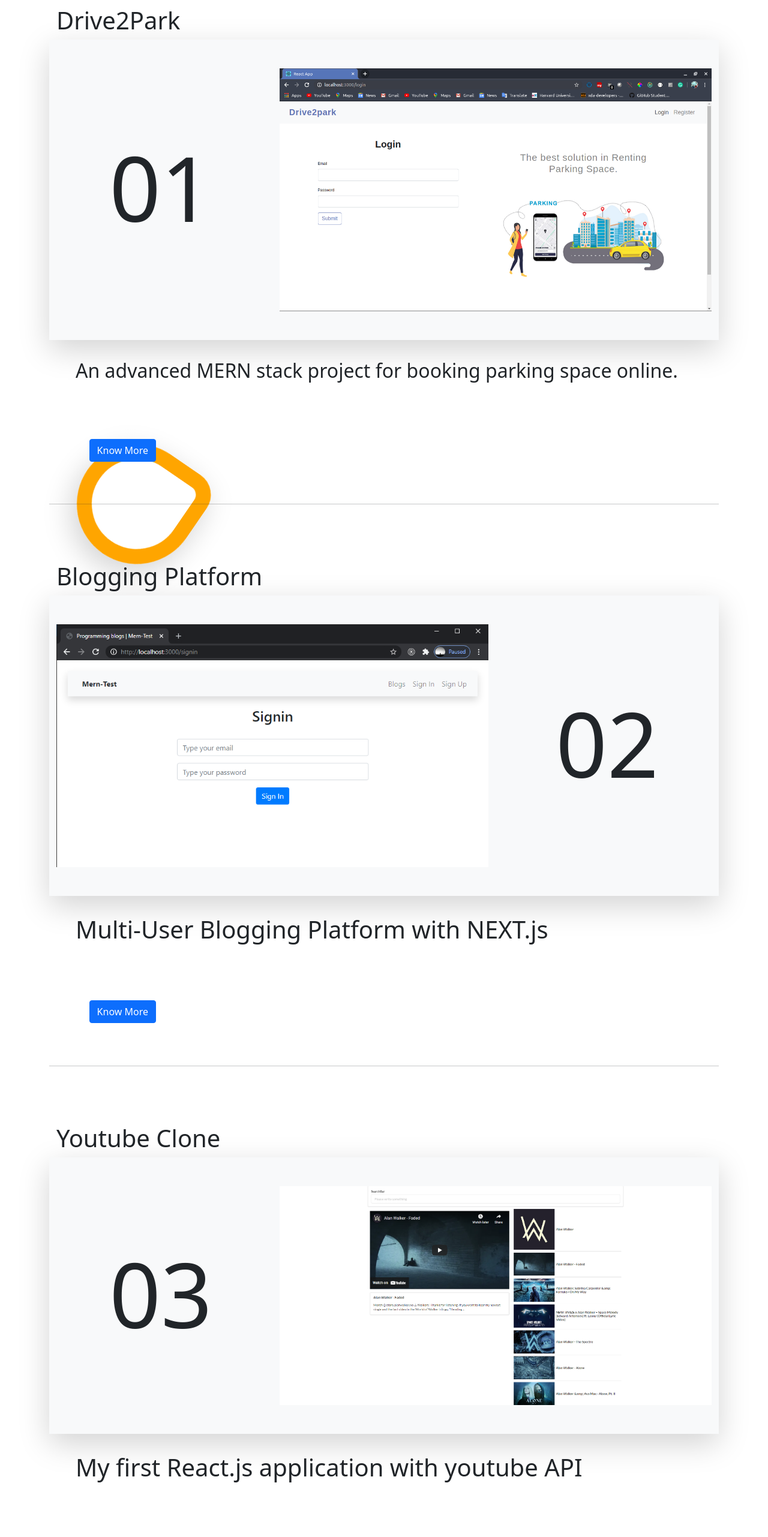
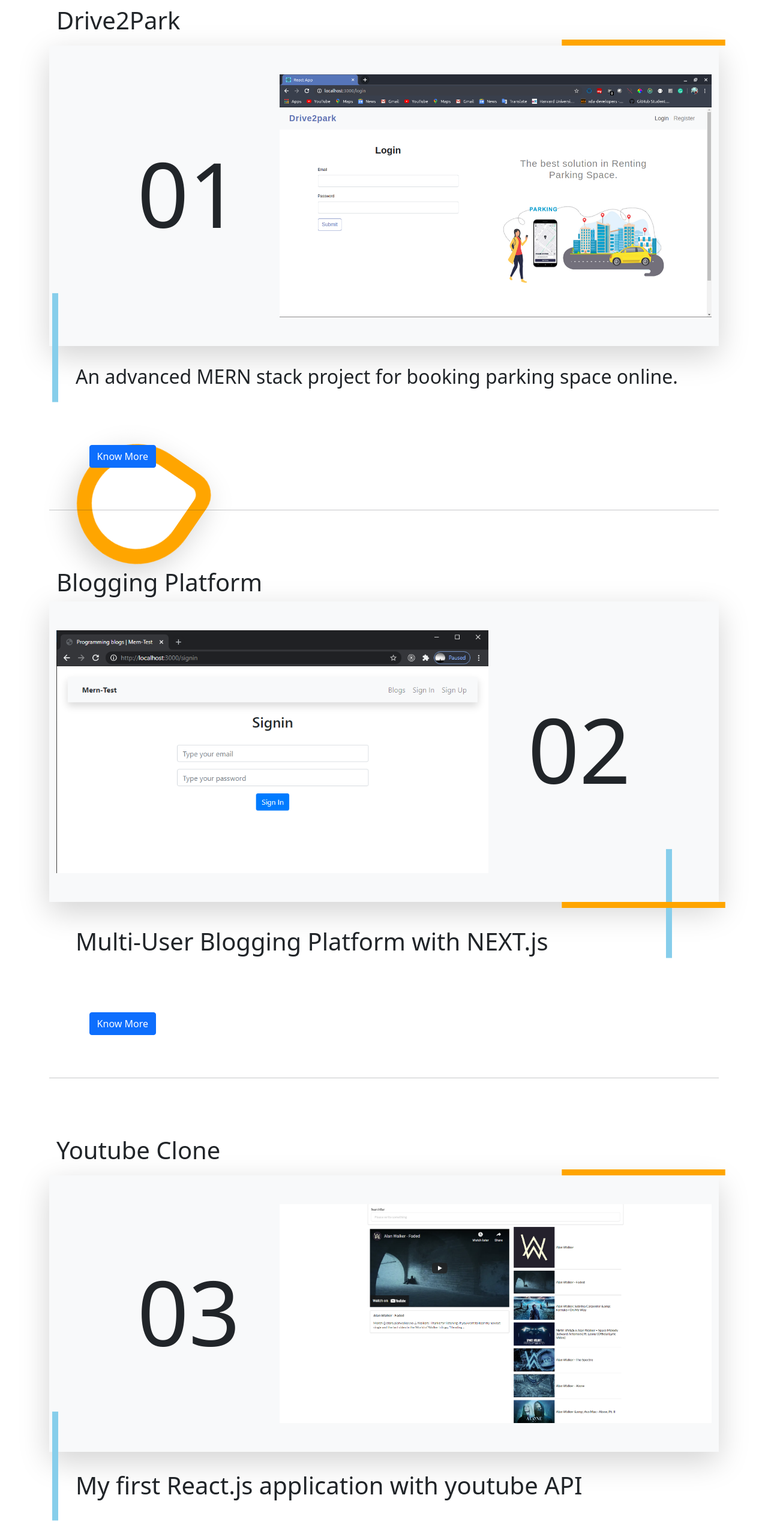
Before and after one commit to Mihir06121/Portfolio-v2, a React (Create React App) app: page / in a window 1280 px wide. Shown: the part 2170-4733 px from the top of the page at 60% size. Built offline with nearby package versions, Linux system fonts and the light colour scheme; the HTML template or start-up script is replaced by a standard one.

Commit message:
changes in Project section

```diff
--- a/src/components/pages/About.js
+++ b/src/components/pages/About.js
@@ -76,7 +76,7 @@ const About = () => {
                 </div>
             </div>
         </section><br/>
-           <div class="line"></div>
+           <div className="line"></div>
         </div>
     )
 }
--- a/src/components/pages/Home.css
+++ b/src/components/pages/Home.css
@@ -12,6 +12,10 @@
 
 .bottom-border{
 	border-bottom: 0.5rem solid #0d6efd;
+}
+
+.left-border{
+	border-right: 0.5rem solid #0d6efd;
 }
 
 /* .bg-image {
@@ -396,7 +400,6 @@
 	padding: 1px;
 	-webkit-animation: roll 3s infinite alternate ease-in-out;
 			animation: roll 3s infinite alternate ease-in-out;
-	/* transform: rotate(30deg) */
 	opacity: 5;
 	z-index: 10;
   }
@@ -418,3 +421,67 @@
 	  transform: rotateY(360deg) translateX(500px);
 	}
   }
+
+  .lineP1 {
+	position: relative;
+	background-color: orange;
+	left: 40%;
+	height: 10px;
+	width: 300px;
+	padding: 1px;
+	-webkit-animation: roll 5s infinite alternate ease-in-out;
+			animation: roll 5s infinite alternate ease-in-out;
+			animation-delay: 1s;
+	opacity: 5;
+	z-index: 10;
+  }
+
+  @-webkit-keyframes roll {
+	0% {
+	  transform: rotate(0);
+	}
+	100% {
+	  transform: rotate(360deg);
+	}
+  }
+
+  @keyframes roll {
+	0% {
+	  transform: rotateY(0) translateX(-500px);
+	}
+	100% {
+	  transform: rotateY(360deg) translateX(500px);
+	}
+  }
+
+.lineP2 {
+position: relative;
+background-color: skyblue;
+left: -10%;
+height: 200px;
+width: 10px;
+padding: 1px;
+-webkit-animation: roll1 5s infinite alternate ease-in-out;
+		animation: roll1 5s infinite alternate ease-in-out;
+		animation-delay: 1s;
+opacity: 5;
+z-index: 10;
+}
+
+@-webkit-keyframes roll1 {
+0% {
+	transform: rotate(0);
+}
+100% {
+	transform: rotate(360deg);
+}
+}
+
+@keyframes roll1 {
+0% {
+	transform: rotateX(0) translateY(00px);
+}
+100% {
+	transform: rotateX(360deg) translateY(300px);
+}
+}
--- a/src/components/pages/Home.js
+++ b/src/components/pages/Home.js
@@ -28,7 +28,7 @@ const Home = () => {
                 <div className="vert-move block6 shadow-lg" data-aos="zoom-in" data-aos-easing="ease-out-back"></div>
                 <div className="vert-move block shadow-lg" data-aos="zoom-in" data-aos-easing="ease-out-back"></div>
             </section>
-                <div class="line"></div>
+                <div className="line"></div>
             </div>
         </div>
     )
--- a/src/components/pages/Projects.js
+++ b/src/components/pages/Projects.js
@@ -30,7 +30,7 @@ const Projects = () => {
                 <hr className="bg-dark mb-5"/>
                 <CovidTracker />
             </div>
-                <div class="line"></div>
+                <div className="line"></div>
         </section>
     )
 }
--- a/src/components/pages/Projects_cards/BloggingPlatform.js
+++ b/src/components/pages/Projects_cards/BloggingPlatform.js
@@ -62,14 +62,18 @@ const BloggingPlatform = () => {
         <section className="pt-5">
             <div className="container" data-aos="flip-up">
                 <h1>Blogging Platform</h1>
-                <div className="conatiner project1 row d-flex shadow-lg bg-light align-items-center" id="project1" data-aos="flip-up" data-aos-delay="800">
-                    <div className="container col-md-4 mt-5 mb-5 order-md-last">
-                        <h1 align="center" style={{fontSize:"150px"}} data-aos="fade-left" data-aos-delay="1000">02</h1>
+                <div className="conatiner project1 row d-flex shadow-lg bg-light align-items-center"
+                 id="project1" data-aos="flip-up" data-aos-delay="800">
+                     <div className="col-md-1 order-md-last">
+                        <div className="lineP2" data-aos="fade-in" data-aos-delay="200"></div>
+                     </div>
+                    <div className="container col-md-3 mt-5 mb-5 order-md-3">
+                        <h1 align="center" style={{fontSize:"150px"}} data-aos="fade-left" data-aos-delay="">02</h1>
                     </div>
                     <div className="container col-md-8 mt-5 mb-5">
                         <UncontrolledCarousel items={project_1} style={{height:'100px'}} />
                     </div>
-                </div>
+                </div><div className="lineP1" data-aos="fade-in" data-aos-delay="200"></div>
                 <div className="p-3">
                     <Collapse isOpen={!isOpen} align="center">
                         <div>
--- a/src/components/pages/Projects_cards/Covid-19_tracker.js
+++ b/src/components/pages/Projects_cards/Covid-19_tracker.js
@@ -20,9 +20,13 @@ const Drive2Park = () => {
     return (
         <section className="pt-5">
             <div className="container">
-                <h1>Covid-19 Tracker</h1>
-                <div className="conatiner project1 row d-flex shadow-lg bg-light align-items-center" id="project1" data-aos="flip-up" data-aos-delay="800">
-                    <div className="container col-md-4 mt-5 mb-5">
+                <h1>Covid-19 Tracker</h1><div className="lineP1" data-aos="fade-in" data-aos-delay="200"></div>
+                <div className="conatiner project1 row d-flex shadow-lg bg-light align-items-center"
+                id="project1" data-aos="flip-up" data-aos-delay="800">
+                <div className="col-md-1 order-md-first">
+                   <div className="lineP2" data-aos="fade-in" data-aos-delay="200"></div>
+                </div>
+                    <div className="container col-md-3 mt-5 mb-5">
                         <h1 align="center" style={{fontSize:"150px"}} data-aos="fade-right" data-aos-delay="1000">05</h1>
                     </div>
                     <div className="container col-md-8 mt-5 mb-5">
--- a/src/components/pages/Projects_cards/DRMS.js
+++ b/src/components/pages/Projects_cards/DRMS.js
@@ -44,14 +44,18 @@ const DRMS = () => {
         <section className="pt-5">
             <div className="container">
                 <h1>DRMS</h1>
-                <div className="conatiner project1 row d-flex shadow-lg bg-light align-items-center" id="project1" data-aos="flip-up" data-aos-delay="800">
-                    <div className="container col-md-4 mt-5 mb-5 order-md-last">
+                <div className="conatiner project1 row d-flex shadow-lg bg-light align-items-center"
+                id="project1" data-aos="flip-up" data-aos-delay="800">
+                <div className="col-md-1 order-md-last">
+                   <div className="lineP2" data-aos="fade-in" data-aos-delay="200"></div>
+                </div>
+                    <div className="container col-md-3 mt-5 mb-5 order-md-3">
                         <h1 align="center" style={{fontSize:"150px"}} data-aos="fade-left" data-aos-delay="1000">04</h1>
                     </div>
                     <div className="container col-md-8 mt-5 mb-5">
                         <UncontrolledCarousel items={project_1} style={{height:'100px'}} />
                     </div>
-                </div>
+                </div><div className="lineP1" data-aos="fade-in" data-aos-delay="200"></div>
                 <div className="p-3">
                     <Collapse isOpen={!isOpen} align="center">
                         <div>
--- a/src/components/pages/Projects_cards/Drive2Park.js
+++ b/src/components/pages/Projects_cards/Drive2Park.js
@@ -52,9 +52,13 @@ const Drive2Park = () => {
     return (
         <section className="pt-5">
             <div className="container" data-aos="flip-up">
-                <h1>Drive2Park</h1>
-                <div className="conatiner project1 row d-flex shadow-lg bg-light align-items-center" id="project1" data-aos="fade-up" data-aos-delay="800">
-                    <div className="container col-md-4 mt-5 mb-5">
+                <h1>Drive2Park</h1><div className="lineP1" data-aos="fade-in" data-aos-delay="200"></div>
+                <div className="conatiner project1 row d-flex shadow-lg bg-light align-items-center"
+                id="project1" data-aos="fade-up" data-aos-delay="800">
+                <div className="col-md-1 order-md-first">
+                   <div className="lineP2" data-aos="fade-in" data-aos-delay="200"></div>
+                </div>
+                    <div className="container col-md-3 mt-5 mb-5">
                         <h1 align="center" style={{fontSize:"150px"}} data-aos="fade-right" data-aos-delay="1000">01</h1>
                     </div>
                     <div className="container col-md-8 mt-5 mb-5">
--- a/src/components/pages/Projects_cards/Youtube_clone.js
+++ b/src/components/pages/Projects_cards/Youtube_clone.js
@@ -20,9 +20,13 @@ const BloggingPlatform = () => {
     return (
         <section className="pt-5">
               <div className="container">
-                  <h1>Youtube Clone</h1>
-                <div className="conatiner project1 row d-flex shadow-lg bg-light align-items-center" id="project1" data-aos="flip-up" data-aos-delay="800">
-                    <div className="container col-md-4 mt-5 mb-5">
+                  <h1>Youtube Clone</h1><div className="lineP1" data-aos="fade-in" data-aos-delay="200"></div>
+                <div className="conatiner project1 row d-flex shadow-lg bg-light align-items-center"
+                id="project1" data-aos="flip-up" data-aos-delay="800">
+                <div className="col-md-1 order-md-first">
+                   <div className="lineP2" data-aos="fade-in" data-aos-delay="200"></div>
+                </div>
+                    <div className="container col-md-3 mt-5 mb-5">
                         <h1 align="center" style={{fontSize:"150px"}} data-aos="fade-right" data-aos-delay="1000">03</h1>
                     </div>
                     <div className="container col-md-8 mt-5 mb-5">
```
Also changed, not shown: src/App.js (+21 -0 lines).
